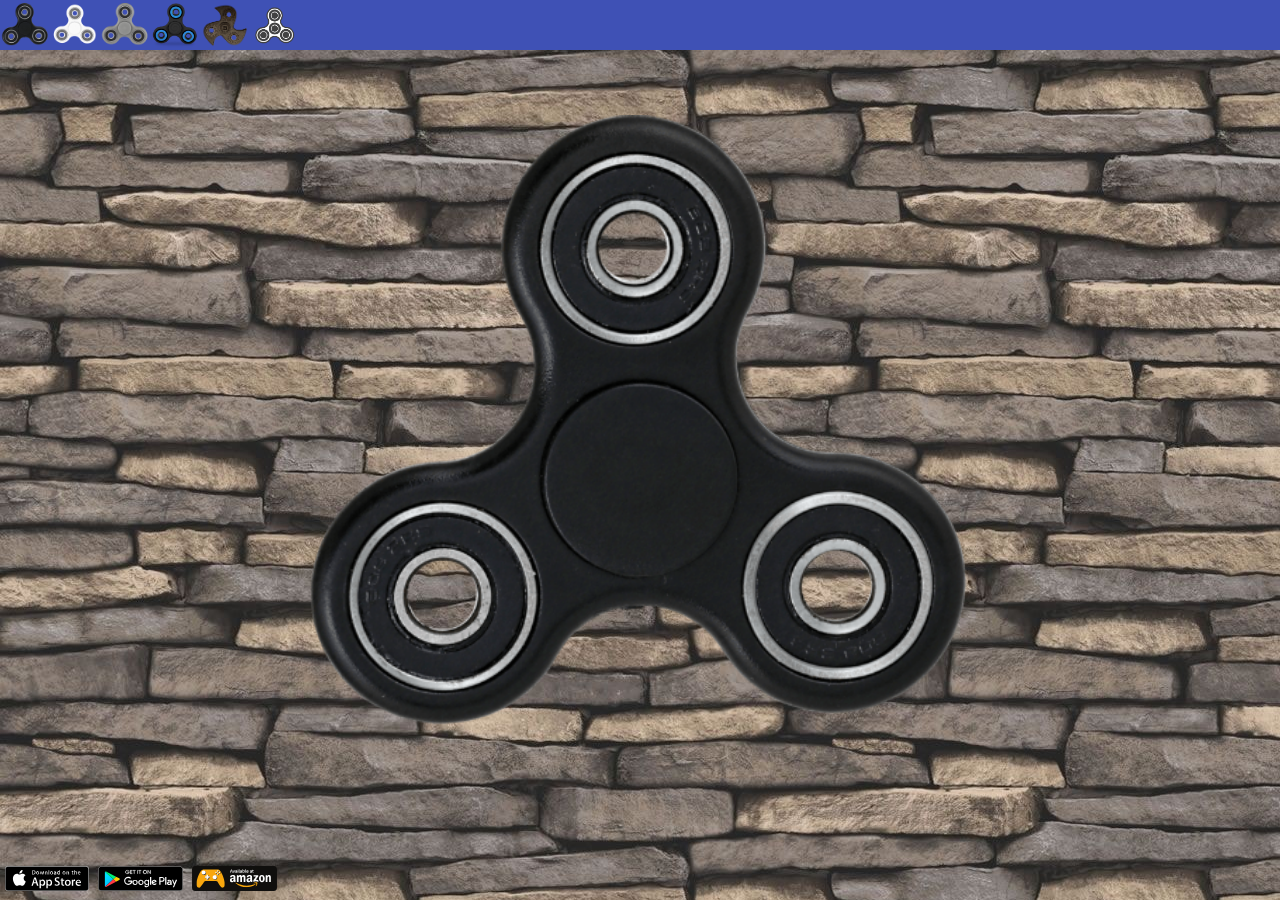
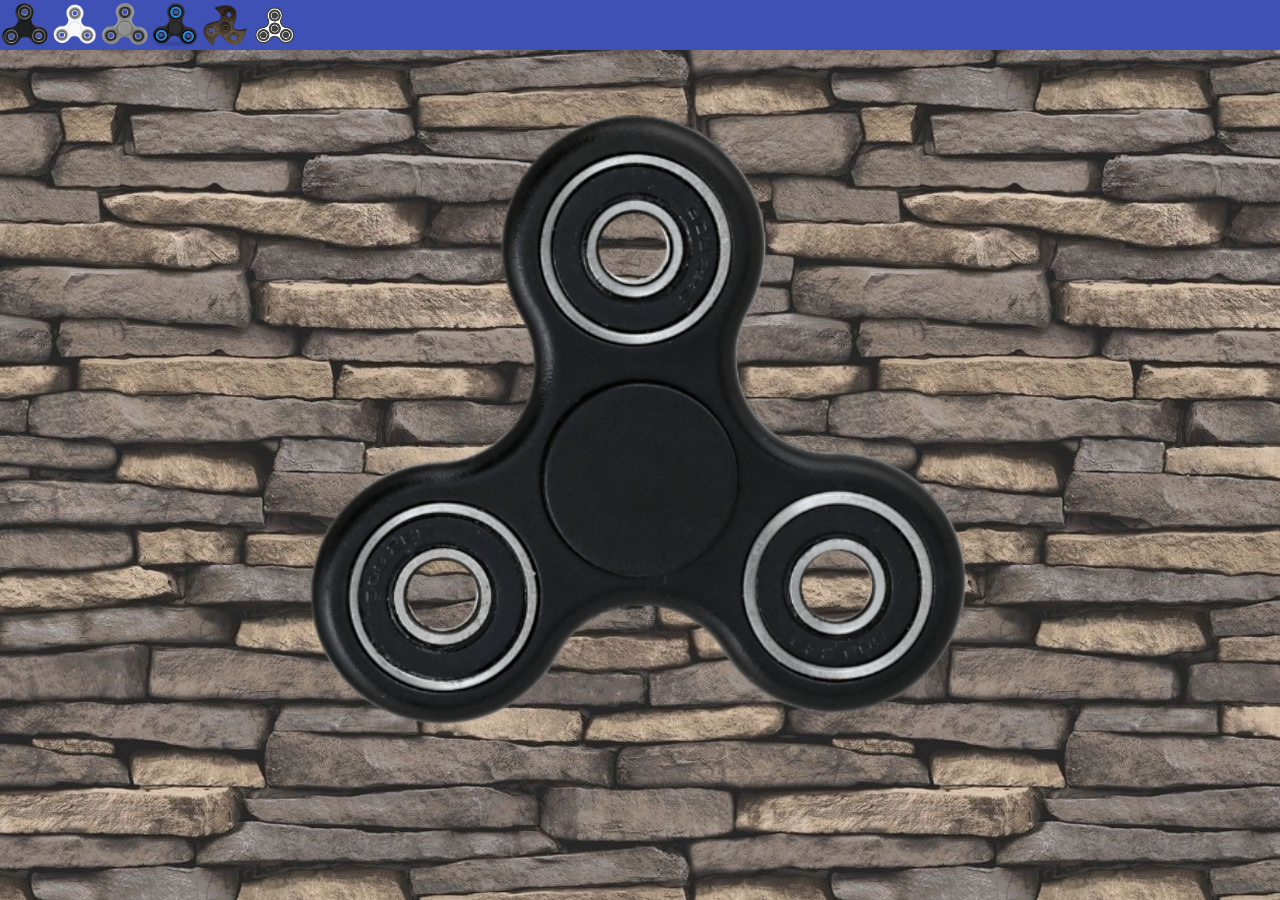
Before and after one commit to cameronsamuels/fidget, a Jekyll site: the page built from index.html, in a window 1280 px wide. Built offline with Jekyll 4.4.1, drawn with Linux system fonts in a browser that asks for light colours.

Commit message:
Removed footer badges

```diff
--- a/index.html
+++ b/index.html
@@ -13,8 +13,4 @@ layout: compress
 <meta name=apple-itunes-app content="app-id=1228390403">
 <link rel=stylesheet href=s.css>
 <header><div></div><div></div><div></div><div></div><div></div><div></div></header><img>
-<footer>
-<a href=https://goo.gl/qEiFTd><img src=img/ios.svg></a>
-<a href=https://goo.gl/aJMLNl><img src=img/android.svg></a>
-<a href=http://a.co/in3U2Hv><img src=img/amazon.svg></a>
-</footer><script src=s.js></script>
+<script src=s.js></script>
--- a/s.css
+++ b/s.css
@@ -1,8 +1,6 @@
 body{margin:0;background:url(img/bg.jpg);overflow:hidden;-webkit-user-select:none;user-select:none;-webkit-tap-highlight-color:transparent}
-body>img{position:absolute;transition:ease-out transform;margin:auto;left:0;right:0;width:80vh;bottom:0;top:50px}
+img{position:absolute;transition:ease-out transform;margin:auto;left:0;right:0;width:80vh;bottom:0;top:50px}
 header{z-index:5;background-color:#3f51B5;width:100%;height:50px;position:fixed}
 div { margin-top:2.5px;display:inline-block;background:no-repeat center/cover;width:50px;height:50px}
-@media screen and (orientation:portrait){body>img{width:95%}}
-footer{position:fixed;bottom:5px;left:0}
+@media screen and (orientation:portrait){img{width:95%}}
 ::selection{background:0}
-a img{height:25px;margin-left:5px}
--- a/s.js
+++ b/s.js
@@ -1,5 +1,5 @@
 function a(e) { return document.querySelector(e) }
-var movement = 0, mousedown = 'false', el = a('body>img'), angle = 0, startAngle = 0, originX = 160, originY = 160,
+var movement = 0, mousedown = 'false', el = a('img'), angle = 0, startAngle = 0, originX = 160, originY = 160,
   spinner = {
     handleEvent: function(e) {
       if (e.type == 'touchstart') this.rotateStart(e);
```
